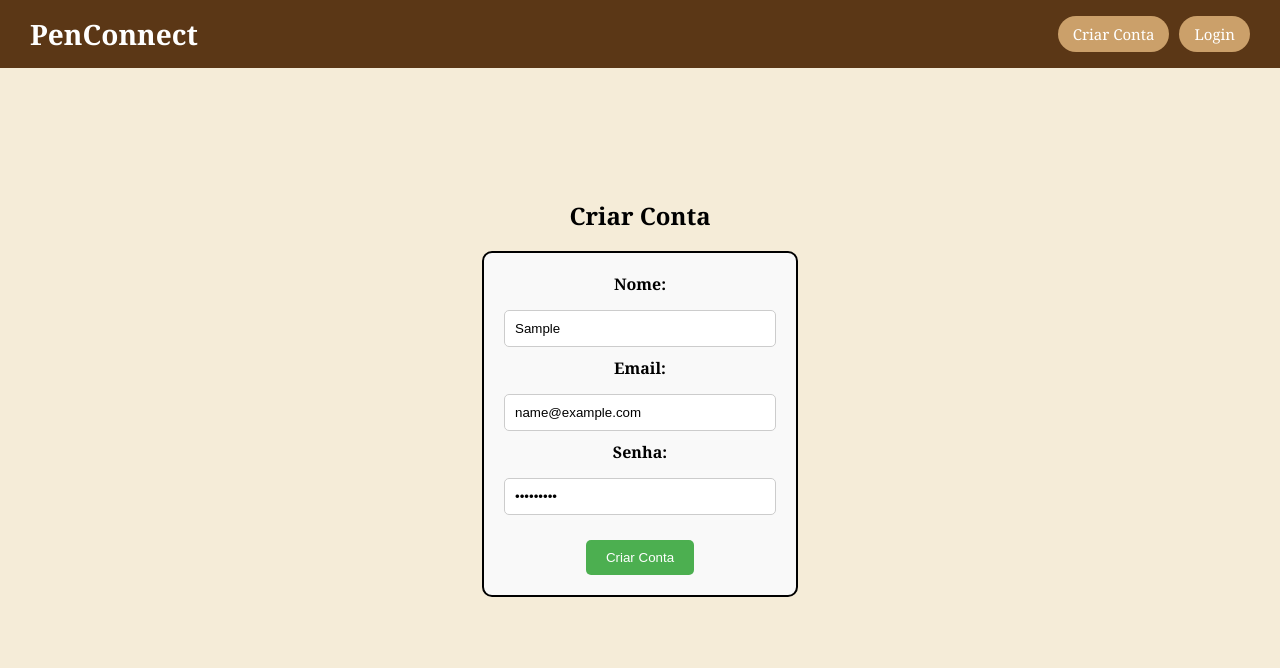
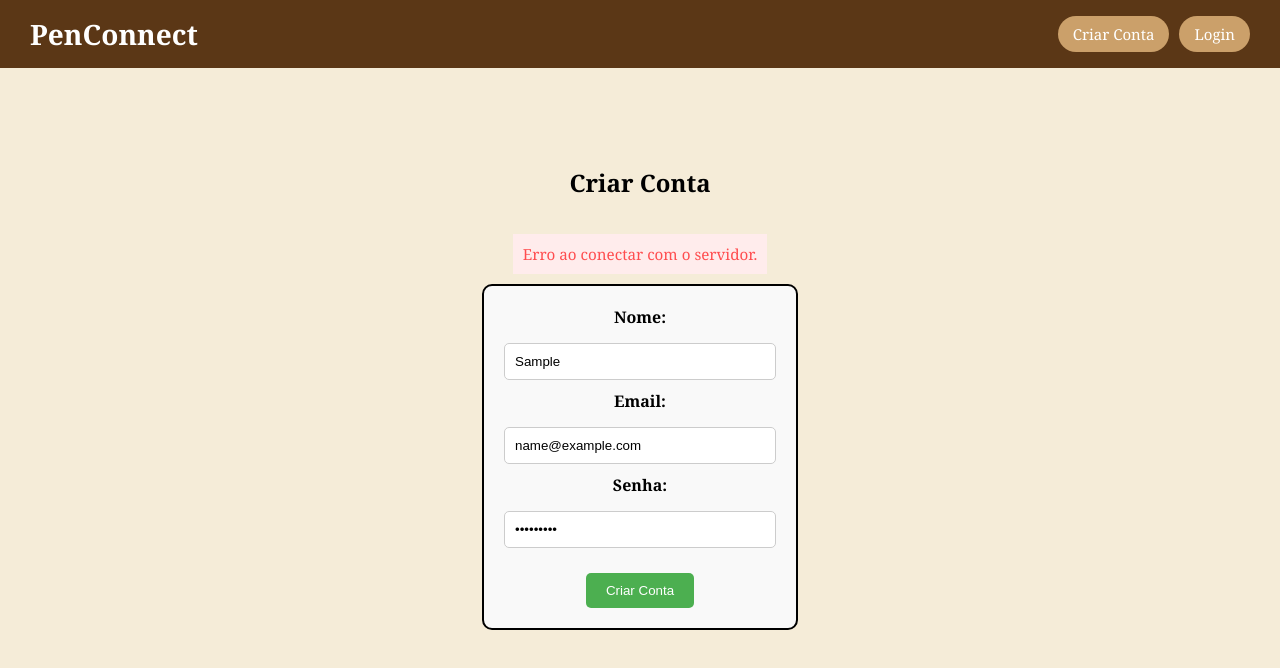
Before and after one commit to diogomador/PenConnect, a React (Vite) app in the folder frontend/: page /cadastro in a window 1280 px wide. Both pictures are taken after typing "Sample", "name@example.com", "Sample123" into the empty fields and a click on the button "Criar Conta". Shown: the top 668 px of the page. Built offline with nearby package versions, Linux system fonts and the light colour scheme; no server answers.

Commit message:
redirecionamentos ajeitados

```diff
--- a/frontend/src/pages/Cadastro.css
+++ b/frontend/src/pages/Cadastro.css
@@ -43,3 +43,22 @@
     margin-bottom: 5px;
     font-weight: bold;
 }
+
+.erro-msg {
+  color: #ff4d4f;
+  background: #ffecec;
+  padding: 10px;
+  margin-bottom: 10px;
+  text-align: center;
+}
+
+
+.sucesso-msg {
+  color: #2fa34f;
+  background: #e9ffe9;
+  padding: 10px;
+  border-radius: 4px;
+  margin-bottom: 10px;
+  text-align: center;
+  border: 1px solid #9effb3;
+}
--- a/frontend/src/pages/Cadastro.jsx
+++ b/frontend/src/pages/Cadastro.jsx
@@ -5,9 +5,13 @@ export default function Cadastro() {
   const [nome, setNome] = useState("");
   const [email, setEmail] = useState("");
   const [senha, setSenha] = useState("");
+  const [mensagem, setMensagem] = useState("");
+  const [erro, setErro] = useState("");
 
   async function handleCadastro(e) {
     e.preventDefault();
+    setMensagem("");
+    setErro("");
 
     const dados = {
       nome,
@@ -23,23 +27,31 @@ export default function Cadastro() {
       });
 
       if (response.ok) {
-        alert("Conta criada com sucesso!");
+        setMensagem("Conta criada com sucesso!");
         setNome("");
         setEmail("");
         setSenha("");
+
+        setTimeout(() => {
+          window.location.href = "/login ";
+        })
+
       } else {
-        alert("Erro ao criar conta");
+        setErro(data.detail || "Erro ao criar conta.");
       }
 
     } catch (error) {
       console.error("Erro na requisição:", error);
-      alert("Erro ao conectar com o servidor.");
+      setErro("Erro ao conectar com o servidor.");
     }
   }
 
   return (
     <div className="div-form">
       <h2>Criar Conta</h2>
+      {mensagem && <p className="sucesso-msg">{mensagem}</p>}
+      {erro && <p className="erro-msg">{erro}</p>}
+
       <form className="form-cadastro" onSubmit={handleCadastro}>
 
         <label className="label-cadastro">Nome:</label>
--- a/frontend/src/pages/Login.jsx
+++ b/frontend/src/pages/Login.jsx
@@ -6,9 +6,11 @@ export default function Login() {
   const { setUsuario } = useContext(AuthContext);
   const [email, setEmail] = useState("");
   const [senha, setSenha] = useState("");
+  const [erro, setErro] = useState("");
 
   async function handleLogin(e) {
     e.preventDefault();
+    setErro("");
 
     try {
       const response = await fetch("http://localhost:8081/login/", {
@@ -20,7 +22,7 @@ export default function Login() {
       const data = await response.json();
 
       if (!response.ok) {
-        alert(data.detail || "Erro ao fazer login");
+        setErro(data.detail || "Erro ao fazer login");
         return;
       }
 
@@ -28,17 +30,20 @@ export default function Login() {
       setUsuario(data);
       localStorage.setItem("usuario", JSON.stringify(data.usuario));
 
-      alert("Login realizado com sucesso!");
       window.location.href = "/";
+
     } catch (error) {
       console.error(error);
-      alert("Erro ao conectar ao servidor.");
+      setErro("Erro ao conectar ao servidor.");
     }
   }
 
   return (
     <div className="div-form">
       <h2>Login</h2>
+
+      {erro && <p className="erro-msg">{erro}</p>}
+
       <form className="form-cadastro" onSubmit={handleLogin}>
 
         <label className="label-cadastro">Email:</label>
```
Also changed, not shown: 1 other file (tests, documents, lock files or other folders).
